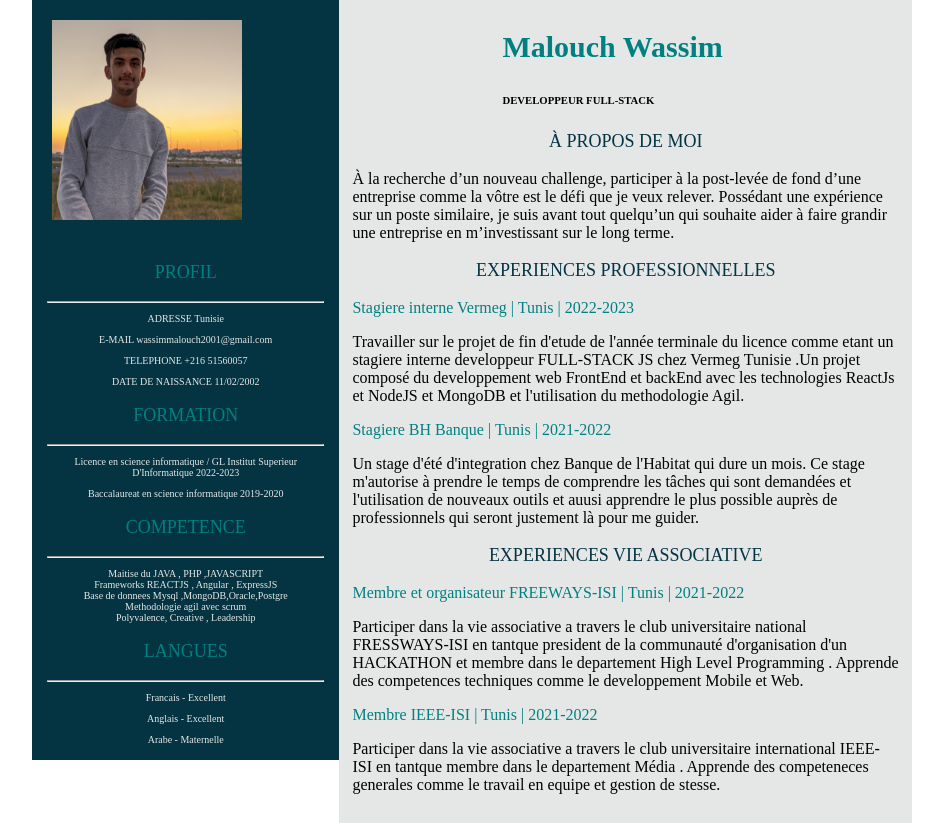
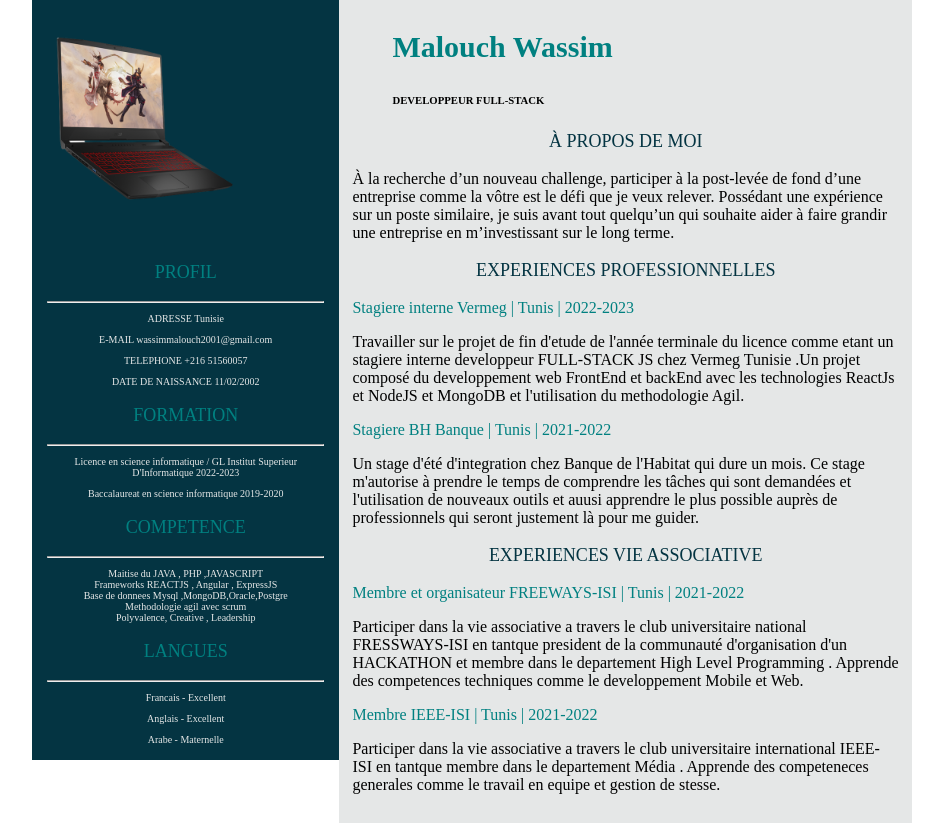
Before and after one commit to WassimMalouch/Task_Resume, a plain HTML site: page index.html in a window 1280 px wide. Shown: the whole page, without its empty margins (168-1111 px from the left). Drawn offline with Linux system fonts and the light colour scheme.

Commit message:
Add files via upload

```diff
--- a/CSS/style_index.css
+++ b/CSS/style_index.css
@@ -48,13 +48,13 @@ footer {
     text-align: center  ;
 }
 H3{
-    margin-inline-start: 150px;
+    margin-inline-start: 40px;
     font-size: 30px;
     color:teal ;
 }
 h6{
     color: black;
-    margin-inline-start: 150px;
+    margin-inline-start: 40px;
 
 }
 article .title{
--- a/index.html
+++ b/index.html
@@ -13,7 +13,7 @@
     </header>
     <section>
         <aside>
-            <img src="Img\photo.jpg" id="pp"  alt="my personal photo">
+            <img src="Img\pc-portable-gamer.png" id="pp"  alt="my personal photo">
 
         <div class="data">
             <p class="title">PROFIL</p>
```
